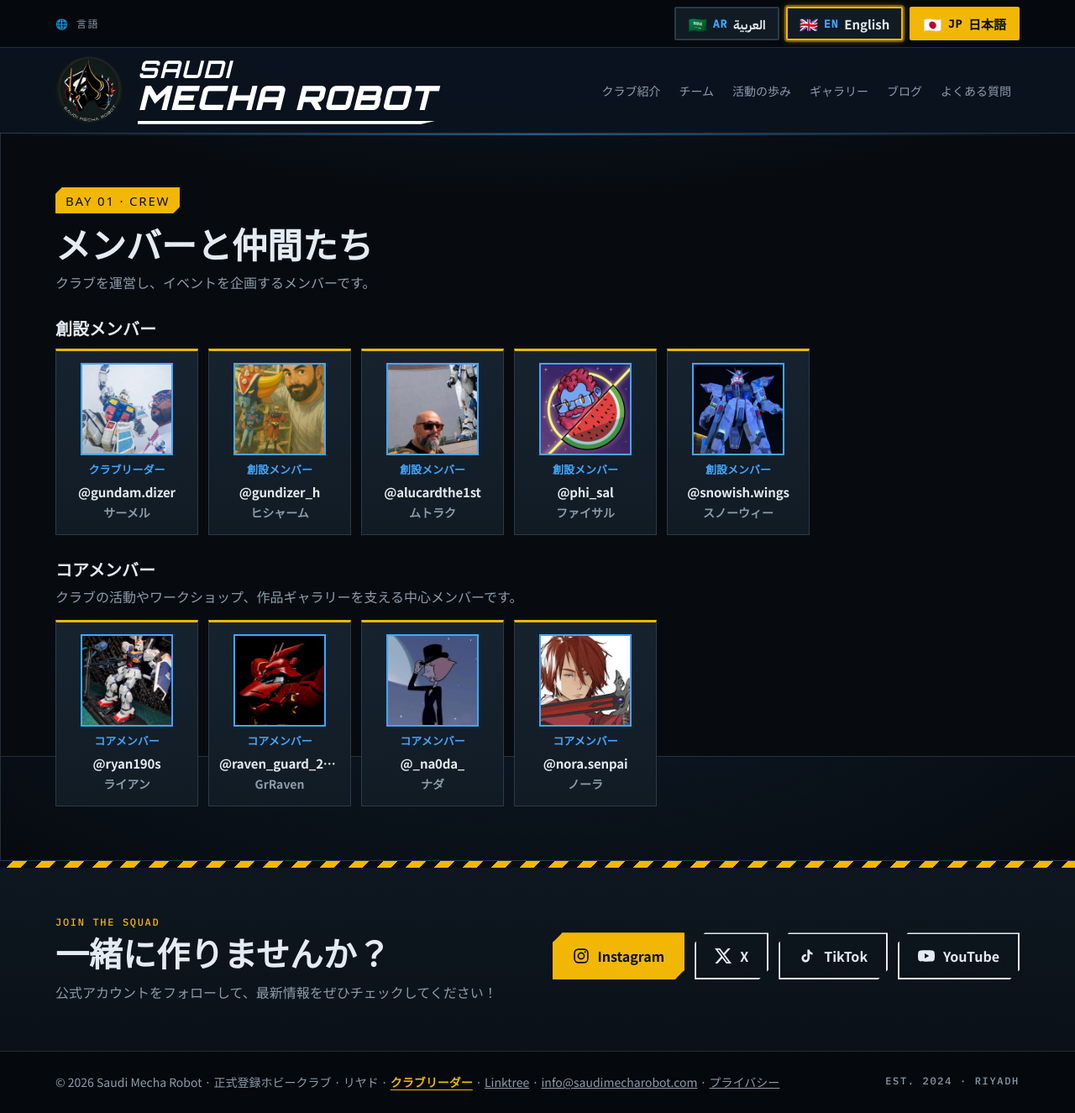
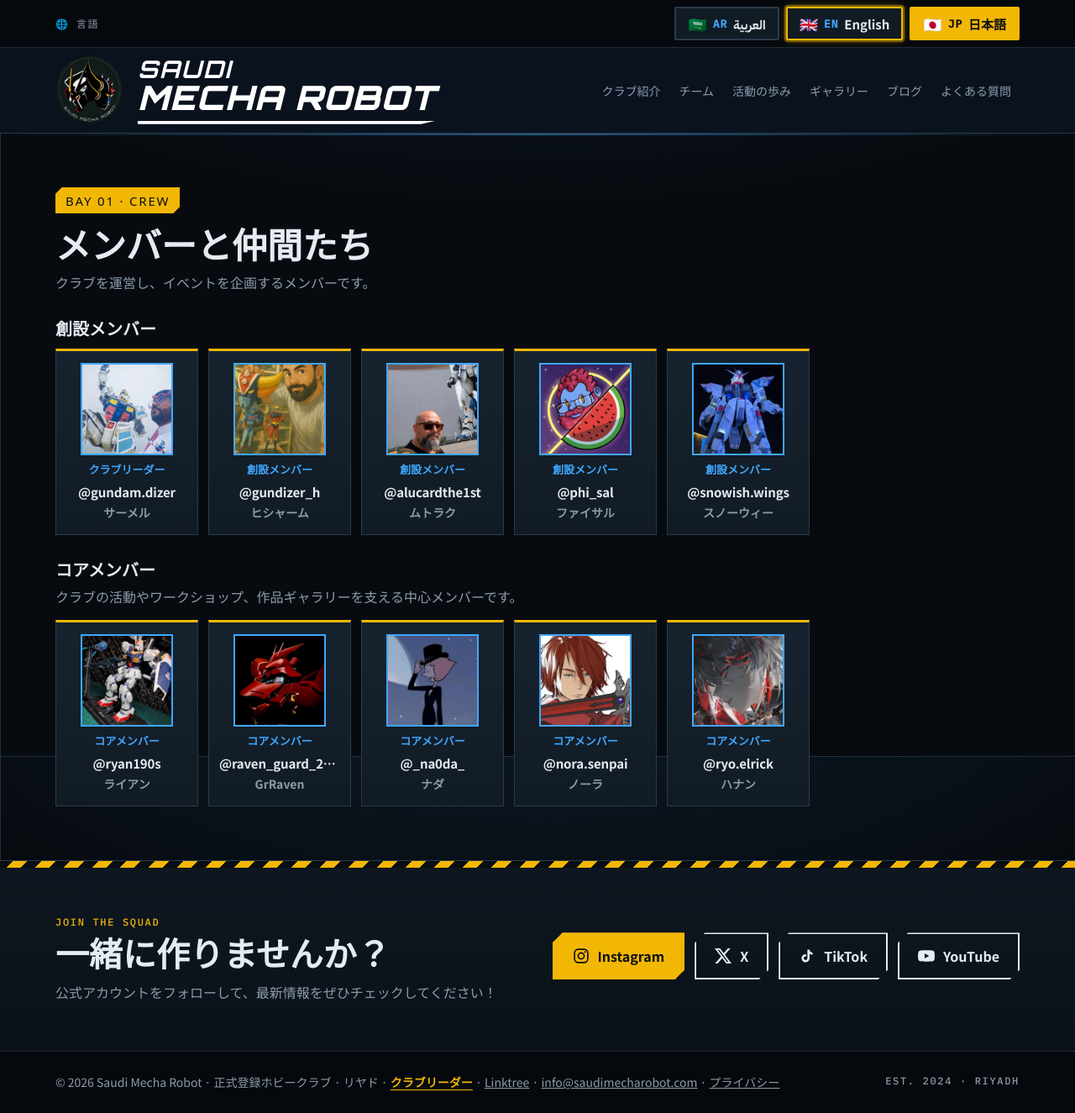
Before and after one commit to SaudiMechaRobot/SaudiMechaRobot.github.io, a Jekyll site: the page built from ja/team/index.html, in a window 1280 px wide and 1325 px high. Shown: the whole window at 84% size. Built offline with Jekyll 4.4.1, drawn with Linux system fonts in a browser that asks for light colours; some web fonts are replaced.

Commit message:
Add files via upload

```diff
--- a/_data/team.yml
+++ b/_data/team.yml
@@ -108,3 +108,15 @@
   photo: /assets/images/team/nora.webp
   link: https://www.instagram.com/nora.senpai
   group: featured
+- name: '@ryo.elrick'
+  name_en: '@ryo.elrick'
+  name_ja: '@ryo.elrick'
+  real_name: حنان
+  real_name_en: Hanan
+  real_name_ja: ハナン
+  role: عضو أساسي
+  role_en: Core Member
+  role_ja: コアメンバー
+  photo: /assets/images/team/hanan.webp
+  link: https://www.instagram.com/ryo.elrick
+  group: featured
```
